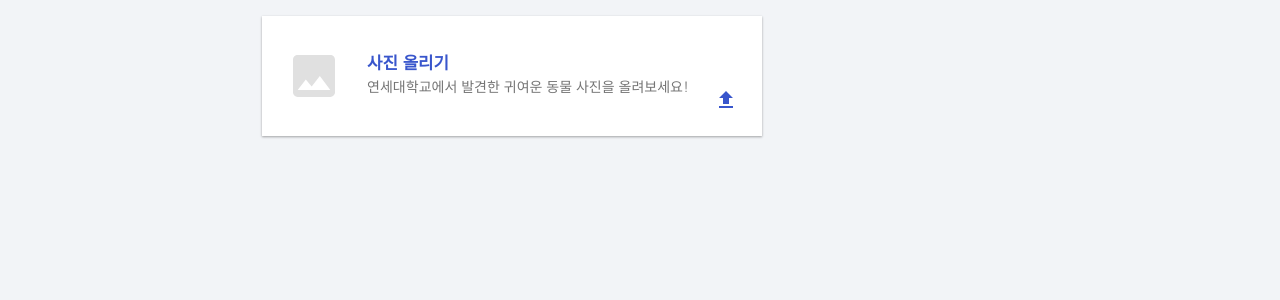
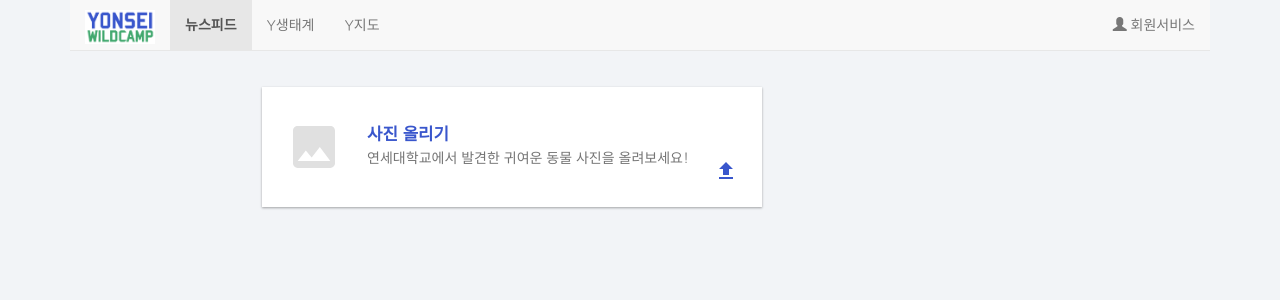
Before and after one commit to terrykwon/wildcamp, a PHP site: page /picture-wall.php in a window 1280 px wide. Shown: the top 300 px of the page. Run offline with PHP 8.4, Linux system fonts and the light colour scheme; data that the repository does not hold is empty; some libraries are stand-ins or nearby versions.

Commit message:
Update navigation bars

```diff
--- a/index.html
+++ b/index.html
@@ -81,7 +81,7 @@
                 <span class="icon-bar"></span>
                 <span class="icon-bar"></span>
               </button>
-              <a class="navbar-brand" href="#" style="padding-top: 10px;">
+              <a class="navbar-brand" href="index.html" style="padding-top: 10px;">
                 <img alt="Brand" src="resources/images/index/logo.png" style="width:70px">
               </a>
             </div>
--- a/mapChat.html
+++ b/mapChat.html
@@ -77,15 +77,15 @@
               <span class="icon-bar"></span>
               <span class="icon-bar"></span>
             </button>
-            <a class="navbar-brand" href="index.html" style="padding-top: 10px;">
-              <img alt="Brand" src="resources/images/index/logo.gif" style="width:70px">
+            <a class="navbar-brand" href="#" style="padding-top: 10px;">
+              <img alt="Brand" src="resources/images/index/logo.png" style="width:70px">
             </a>
           </div>
           <!-- ===========================(각 해당파트에 active 지정해주세요)-->
           <div id="navbar" class="navbar-collapse collapse">
             <ul class="nav navbar-nav">
               <li style="font-weight:bold"><a href="picture-wall.php">뉴스피드</a></li>
-              <li><a href="animal-profile.html">Y생태계</a></li>
+              <li><a href="animal-profile.php">Y생태계</a></li>
               <li class="active"><a href="mapChat.html">Y지도</a></li>
             </ul>
             <ul class="nav navbar-nav navbar-right">
--- a/picture-wall.php
+++ b/picture-wall.php
@@ -56,6 +56,50 @@
 
 <body>
 
+  <!-- NAVBAR ================================================== (시작)-->
+  <!--<div class="navbar-wrapper" style="margin-top: 0px;">
+    <div class="container" style="padding: 0px; width: 100%;">-->
+
+  <div class="navbar-wrapper" >
+    <div class="container">
+
+      <nav class="navbar navbar-default navbar-static-top"  style="max-width: 100%">
+        <div class="container-fluid">
+          <div class="navbar-header">
+            <button type="button" class="navbar-toggle collapsed" data-toggle="collapse" data-target="#navbar" aria-expanded="false" aria-controls="navbar">
+              <span class="sr-only">Toggle navigation</span>
+              <span class="icon-bar"></span>
+              <span class="icon-bar"></span>
+              <span class="icon-bar"></span>
+            </button>
+            <a class="navbar-brand" href="index.html" style="padding-top: 10px;">
+              <img alt="Brand" src="resources/images/index/logo.png" style="width:70px">
+            </a>
+          </div>
+          <!-- ===========================(각 해당파트에 active 지정해주세요)-->
+          <div id="navbar" class="navbar-collapse collapse">
+            <ul class="nav navbar-nav">
+              <li class="active" style="font-weight:bold"><a href="picture-wall.php">뉴스피드</a></li>
+              <li><a href="animal-profile.php">Y생태계</a></li>
+              <li><a href="mapChat.html">Y지도</a></li>
+            </ul>
+            <ul class="nav navbar-nav navbar-right">
+              <li class="dropdown">
+                <a href="#" class="dropdown-toggle" data-toggle="dropdown" role="button" aria-haspopup="true" aria-expanded="false"><span class="glyphicon glyphicon-user"></span> 회원서비스</a>
+                <ul class="dropdown-menu">
+                  <li><a href="login.html">로그인</a></li>
+                  <li><a href="signup.html">회원가입</a></li>
+                </ul>
+              </li>
+            </ul>
+          </div>
+        </div>
+      </nav>
+
+    </div>
+  </div>
+<!-- NAVBAR ======================================================== (끝)-->
+
 	<div class="container main">
 
 		<!-- Upload photo -->
@@ -82,5 +126,14 @@
 		?>
 
 	</div>
+
+  <!-- Bootstrap core JavaScript
+  ================================================== -->
+  <!-- Placed at the end of the document so the pages load faster -->
+  <script src="https://ajax.googleapis.com/ajax/libs/jquery/1.12.4/jquery.min.js"></script>
+  <script>window.jQuery || document.write('<script src="../../assets/js/vendor/jquery.min.js"><\/script>')</script>
+  <script src="vendors/bootstrap/js/bootstrap.min.js"></script>
+  <!-- IE10 viewport hack for Surface/desktop Windows 8 bug -->
+  <!-- <script src="../../assets/js/ie10-viewport-bug-workaround.js"></script> -->
 </body>
 </html>
--- a/resources/css/picture-wall.css
+++ b/resources/css/picture-wall.css
@@ -177,7 +177,7 @@ p, h1, h2, h3, h4, h5, h6, li {
 
 /* For desktop */
 @media (min-width: 768px) {
-	.container {
+	.container.main {
 		max-width: 768px;
 	}
 
```
Also changed, not shown: animal-profile.php (+15 -4 lines), login.html (+9 -6 lines).
